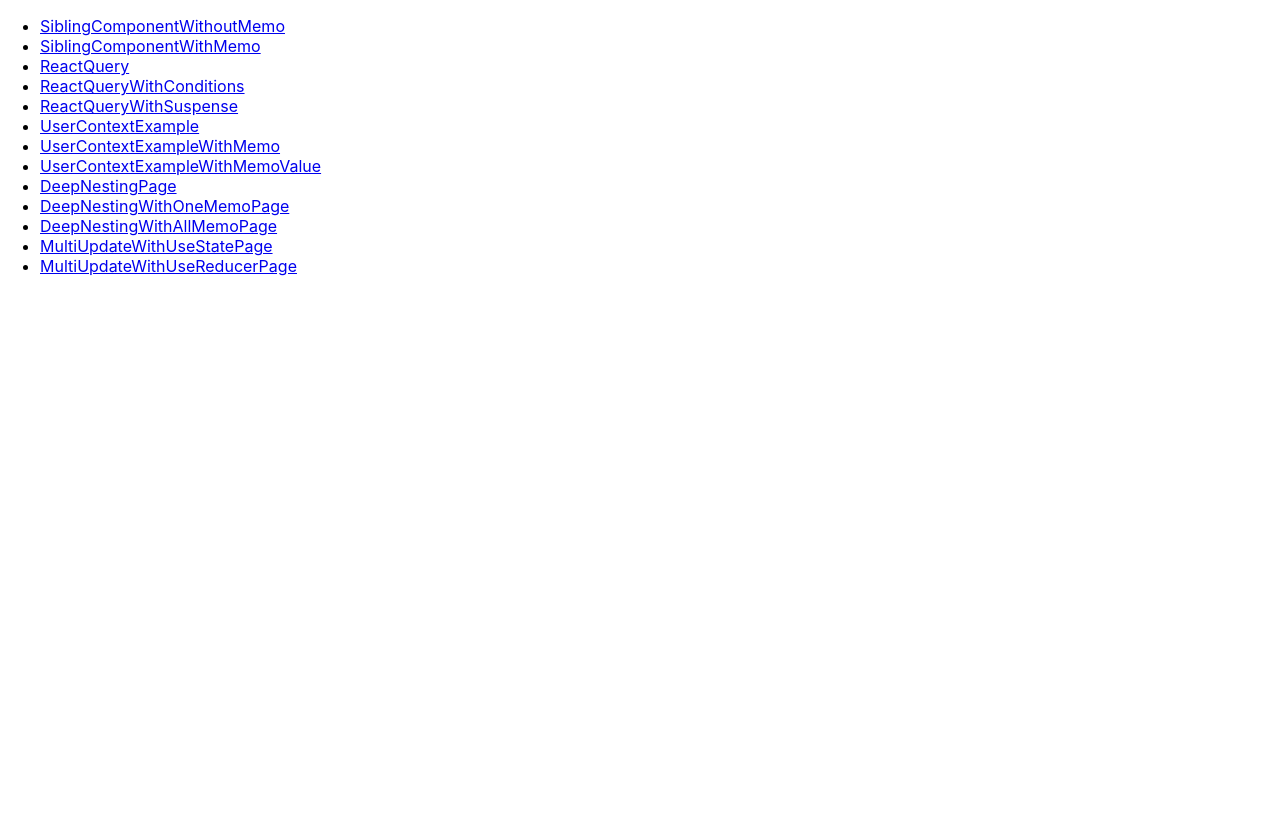
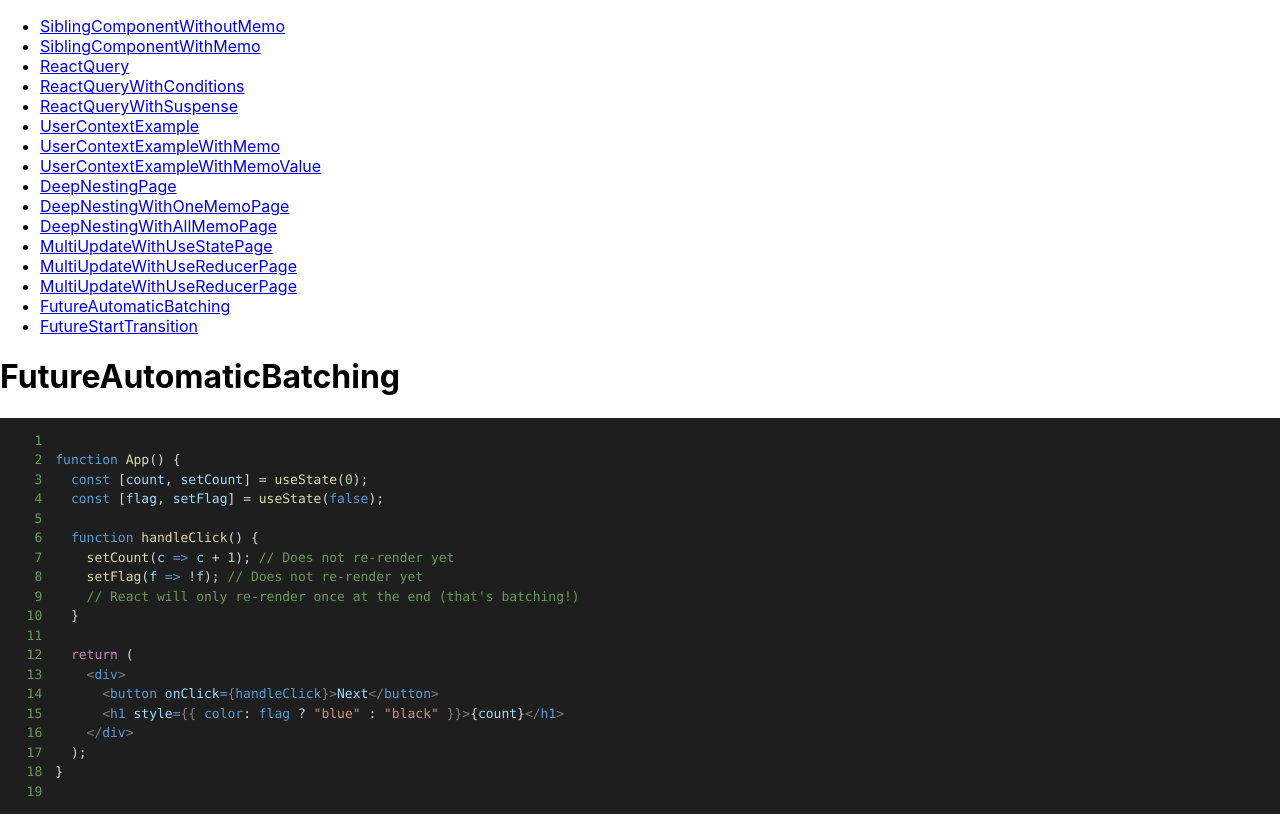
Before and after one commit to DmitriyNikolenko/react-performance-playground, a React (Create React App) app: page /example72 in a window 1280 px wide. Before the commit the page ends 800 px from the top, so only its background shows below. Built offline with nearby package versions, Linux system fonts and the light colour scheme.

Commit message:
add examples with react future features

```diff
--- a/src/App.js
+++ b/src/App.js
@@ -19,6 +19,8 @@ import DeepNestingWithOneMemo from './pages/DeepNestingWithOneMemo'
 import DeepNestingWithAllMemo from './pages/DeepNestingWithAllMemo'
 import MultiUpdateWithUseState from './pages/MultiUpdateWithUseState'
 import MultiUpdateWithUseReducer from './pages/MultiUpdateWithUseReducer'
+import FutureAutomaticBatching from './pages/FutureAutomaticBatching'
+import FutureStartTransition from './pages/FutureStartTransition'
 
 function App() {
   const routes = [
@@ -35,6 +37,9 @@ function App() {
     { path: "/example43", component: DeepNestingWithAllMemo, name: DeepNestingWithAllMemo.name },
     { path: "/example51", component: MultiUpdateWithUseState, name: MultiUpdateWithUseState.name },
     { path: "/example52", component: MultiUpdateWithUseReducer, name: MultiUpdateWithUseReducer.name },
+    { path: "/example71", component: MultiUpdateWithUseReducer, name: MultiUpdateWithUseReducer.name },
+    { path: "/example72", component: FutureAutomaticBatching, name: FutureAutomaticBatching.name },
+    { path: "/example72", component: FutureStartTransition, name: FutureStartTransition.name },
   ]
 
   return (
--- /dev/null
+++ b/src/pages/FutureAutomaticBatching.js
@@ -0,0 +1,30 @@
+import { SyntaxHighlighter } from '../components/SyntaxHighlighter'
+
+export default function FutureAutomaticBatching() {
+ return (
+    <>
+      <h1>FutureAutomaticBatching</h1>
+      <SyntaxHighlighter>{code}</SyntaxHighlighter>
+    </>
+  );
+}
+
+const code = `
+function App() {
+  const [count, setCount] = useState(0);
+  const [flag, setFlag] = useState(false);
+
+  function handleClick() {
+    setCount(c => c + 1); // Does not re-render yet
+    setFlag(f => !f); // Does not re-render yet
+    // React will only re-render once at the end (that's batching!)
+  }
+
+  return (
+    <div>
+      <button onClick={handleClick}>Next</button>
+      <h1 style={{ color: flag ? "blue" : "black" }}>{count}</h1>
+    </div>
+  );
+}
+`
--- /dev/null
+++ b/src/pages/FutureStartTransition.js
@@ -0,0 +1,30 @@
+import { SyntaxHighlighter } from '../components/SyntaxHighlighter'
+
+export default function FutureStartTransition() {
+ return (
+    <>
+      <h1>FutureStartTransition</h1>
+      <SyntaxHighlighter>{code}</SyntaxHighlighter>
+    </>
+  );
+}
+
+const code = `
+import { startTransition } from 'react';
+
+function Slider({defaultValue, onChange}) {
+  const [value, setValue] = useState(defaultValue);
+
+  const handleChange = (e, nextValue) => {
+    setValue(nextValue); // When the slider changes, update the value of the slider,
+
+    startTransition(() => {
+      onChange(nextValue) // then the value of the results.
+    });
+  }
+
+  return (
+    <Slider value={value} onChange={handleChange} />
+  );
+}
+`
```
